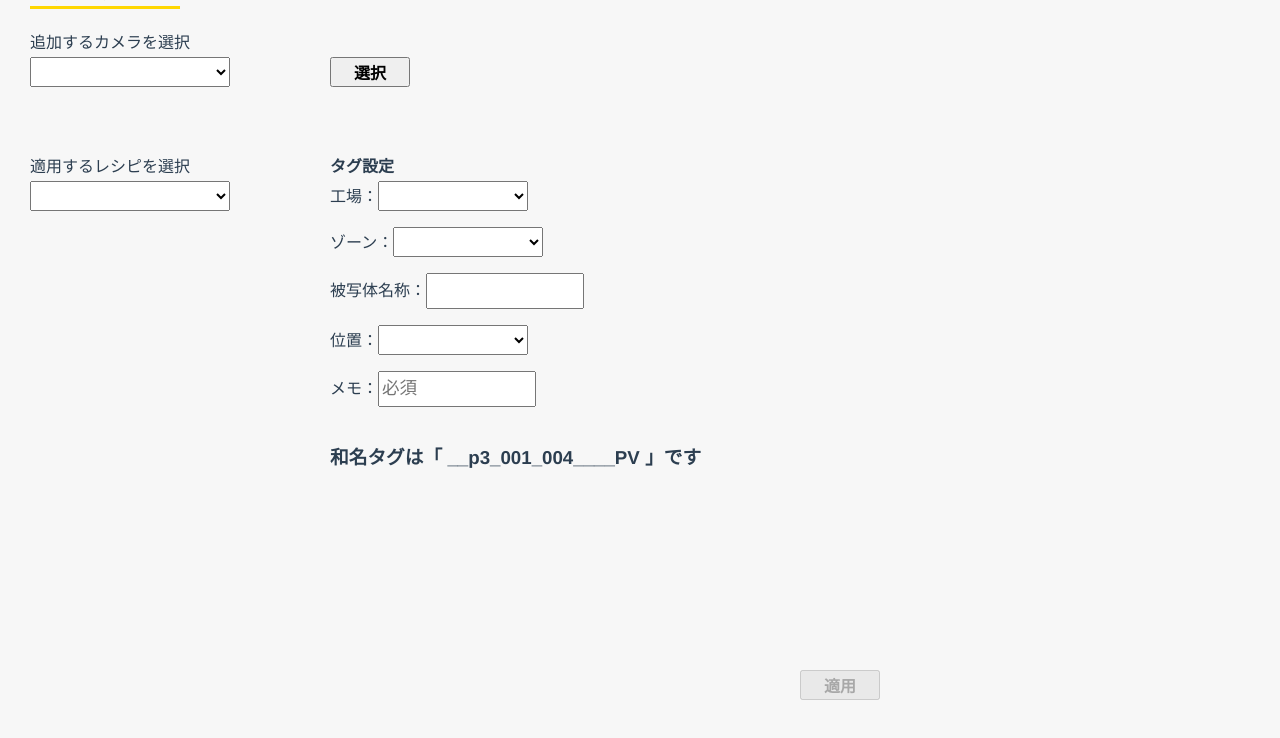
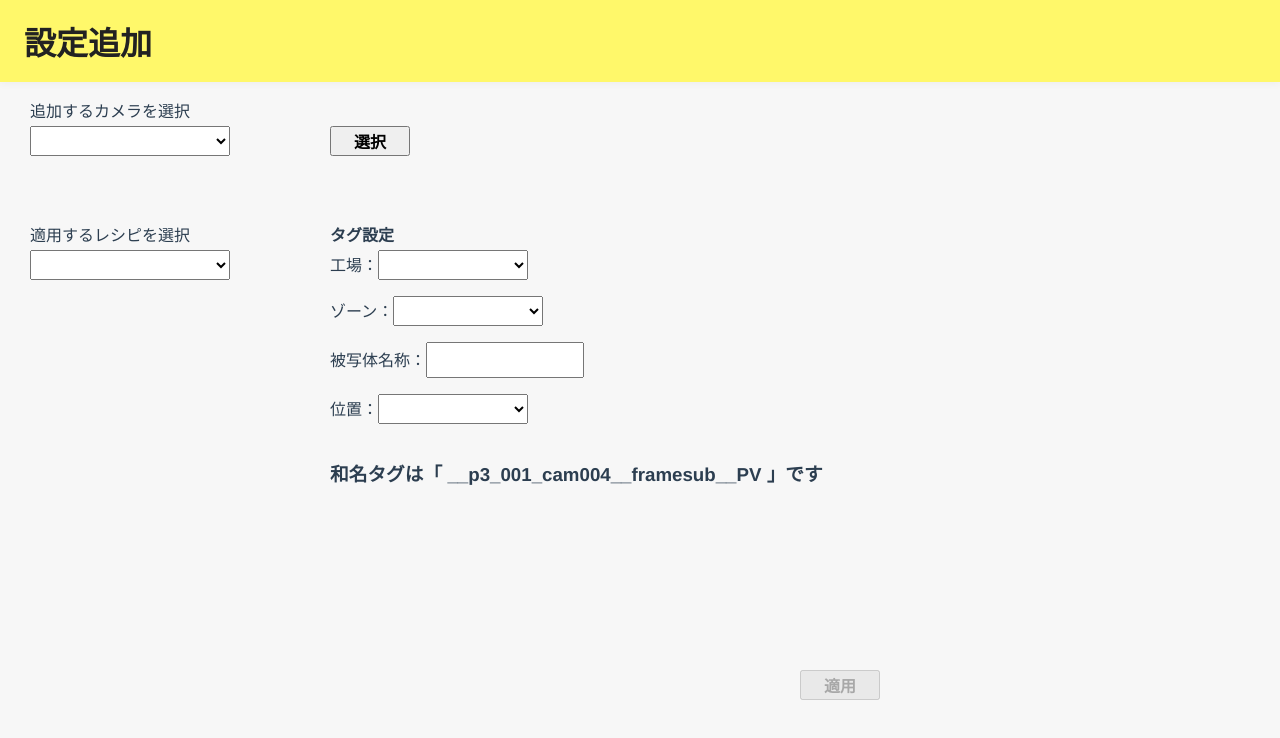
Before and after one commit to 38022/P3Icontrol, a Vue app: page /settingAdd in a window 1280 px wide. Both pictures are taken after a click on the button "選択". Shown: the top 738 px of the page. Built offline with nearby package versions, Linux system fonts and the light colour scheme.

Commit message:
設定追加ページのデザイン修正

```diff
--- a/src/components/SettingAdd.vue
+++ b/src/components/SettingAdd.vue
@@ -1,5 +1,8 @@
 <template>
-  <h2>設定追加</h2>
+  <div class="setting-add-page">
+    <div class="header">
+      <h2 class="title">設定追加</h2>
+    </div>
     <div class="select-camera">
       <p>追加するカメラを選択</p>
       <div class="select-camera-row">
@@ -54,12 +57,8 @@
             <option>OS</option>
           </select>
         </div>
-      <div class="enter-memo">
-        <label>メモ：</label>
-        <input v-model="memo" type="text" placeholder="必須"/>
-      </div>
         <div class="selected-result">
-        <h3>和名タグは「 {{ selectedFactory }}_{{ selectedZone }}_p3_001_004_{{ selectedSubject }}_{{ memo }}_{{ selectedSide }}_PV 」です</h3>
+          <h3>和名タグは「 {{ selectedFactory }}_{{ selectedZone }}_p3_001_cam004_{{ selectedSubject }}_framesub_{{ selectedSide }}_PV 」です</h3>
         </div>
       </div>
     </div>
@@ -71,73 +70,7 @@
       !selectedSide ||
       !memo">適用</button>
   <!-- すべて選択or入力していないと適用ボタンをクリックできない -->
-  <!-- <div class="radio-group">
-    <div class="new-tag">
-      <div class="new-tag-button">
-        <input type="radio" id="new" name="tag" @change="onRadioChange">
-        <label for="new">新規にタグ名称をつける</label>
   </div>
-      <div v-if="newtag" class="select-group">
-        <div class="select-factory">
-          <label>工場：</label>
-          <select v-model="selectedFactory">
-            <option v-for="factory in factoryList" :key="factory" :value="factory">
-              {{ factory }}
-            </option>
-          </select>
-        </div>
-        <div class="select-zone">
-          <label>ゾーン：</label>
-          <select v-model="selectedZone">
-            <option v-for="zone in zoneList" :key="zone" :value="zone">
-              {{ zone }}
-            </option>
-          </select>
-        </div>
-        <div class="select-subject">
-          <label>被写体名称：</label>
-          <input list="subjects" v-model="selectedSubject" />
-          <datalist id="subjects">
-            <option v-for="subjects in subjectsList" :key="subjects" :value="subjects">
-              {{ subjects }}
-            </option>
-          </datalist>
-        </div>
-        <div class="select-side">
-          <label>位置：</label>
-          <select v-model="selectedSide">
-            <option>DS</option>
-            <option>OS</option>
-          </select>
-        </div>
-        <div class="enter-memo">
-          <label>メモ：</label>
-          <input v-model="memo" type="text" placeholder="必須"/>
-        </div>
-      </div>
-    </div>
-    <div>
-      <div class="exist-tag-button">
-        <input type="radio" id="exist" name="tag" @change="onRadioChange">
-        <label for="exist">既存のタグを使う</label>
-      </div>
-      <div v-if="existtag">
-        <div class="select-tag">
-          <select v-model="selectedExistTag">
-            <option v-for="tags in tagsList" :key="tags" :value="tags">
-              {{ tags }}
-            </option>
-          </select>
-        </div>
-      </div>
-    </div> -->
-    <!-- <div v-if="newtag" class="selected-result">
-      <h3>和名タグは「 {{ selectedFactory }}_{{ selectedZone }}_p3_001_004_{{ selectedSubject }}_{{ memo }}_{{ selectedSide }}_PV 」です</h3>
-    </div>
-    <div v-if="existtag" class="selected-result">
-      <h3>和名タグは「 {{ selectedExistTag }} 」です</h3>
-    </div> -->
-  <!-- </div> -->
 </template>
 
 <script>
@@ -145,8 +78,6 @@ export default {
   name: 'SettingAdd' ,
   data() {
     return {
-      // newtag: false,
-      // existtag: false,
       selectedCamera: '',
       cameraList:['テンター出ツレ', 'テンター入り'],
       selectedRecipe: '',
@@ -159,21 +90,9 @@ export default {
       selectedSubject: '',
       subjectsList: ['テンター出ツレ', 'テンター入り'],
       selectedSide: '',
-      memo: ''
-      // selectedExistTag: '',
-      // tagsList: ['L4_b_p3_001_004_テンター出ツレ_Th250_DS_PV']
     }
   },
   methods: {
-    // onRadioChange(e) {
-    //   if (e.target.id === 'new') {
-    //     this.newtag = true
-    //     this.existtag = false
-    //   } else {
-    //     this.newtag = false
-    //     this.existtag = true
-    //   }
-    // },
     onSelectCamera() {
       this.showAddSetting = true;
     }
@@ -183,26 +102,34 @@ export default {
 </script>
 
 <style scoped>
-body {
+.setting-add-page {
+  min-height: 100vh;
+  background: #f7f7f7;
+  display: flex;
+  flex-direction: column;
+  width: 100%;
+}
+
+.header {
   margin: 0;
+  padding: 0;
+  width: 100%;
 }
-h2 {
-  position: relative;
+
+.title {
+  width: 100%;
+  background: #fff86a;
+  color: #222;
+  font-size: 2rem;
+  font-weight: bold;
+  margin: 0;
+  padding: 18px 0 18px 24px;
+  border-radius: 0;
+  box-sizing: border-box;
+  box-shadow: 0 2px 8px rgba(0,0,0,0.04);
   text-align: left;
-  margin-left: 30px;
-  margin-top: -30px;
-  padding-bottom: 4px;
 }
-h2::after {
-  content: "";
-  display: block;
-  position: absolute;
-  left: 0;
-  bottom: 0;
-  width: 150px;
-  height: 3px;
-  background: #FFD700;
-}
+
 .select-camera {
   text-align: left;
   margin-left: 30px;
@@ -277,46 +204,6 @@ button {
   margin-bottom: 4px;
   font-size: 1rem;
 }
-/* .radio-group {
-  display: flex;
-  flex-direction: column;
-  align-items: flex-start;
-  margin-left: 150px;
-}
-.radio-group > div {
-  margin-bottom: 80px;
-}
-.select-group {
-  display: flex;
-  flex-direction: column;
-  align-items: flex-start;
-}
-.select-group > div {
-  margin-bottom: 8px;
-}
-.select-group > div:last-child {
-  margin-bottom: 0;
-}
-.new-tag {
-  display: flex;
-  flex-direction: column;
-  align-items: flex-start;
-  gap: 8px;
-  margin-bottom: 8px;
-}
-.new-tag-button {
-  display: flex;
-  align-items: center;
-}
-.exist-tag-button {
-  display: flex;
-  align-items: center;
-} */
-/* .select-tag {
-  display: flex;
-  gap: 8px;
-  margin-bottom: 8px;
-} */
 .fixed-ok-button {
   position: fixed;
   right: 400px;
```
Lines whose indentation alone changed are shown as unchanged.
